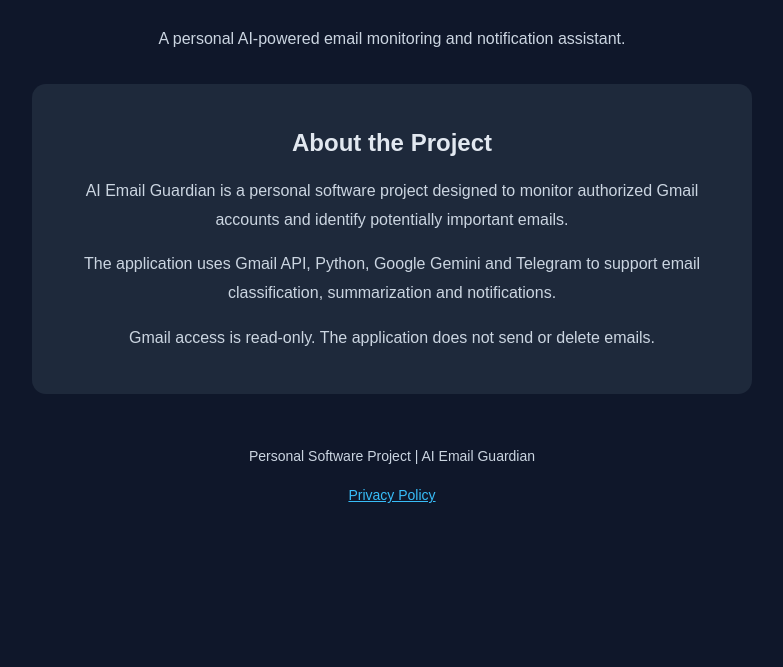
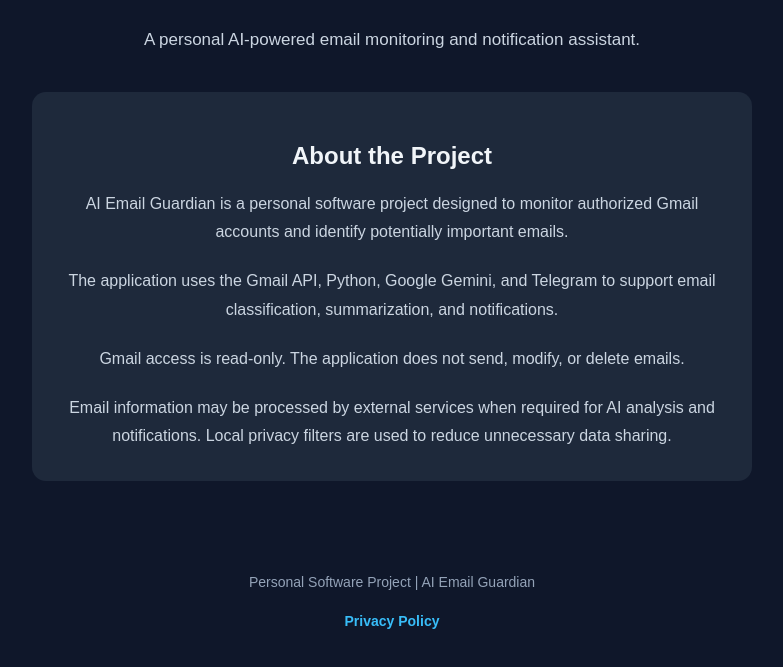
Before and after one commit to ozancantopbasli/ozancantopbasli.github.io, a plain HTML site: page index.html in a window 1280 px wide. Shown: the part 139-806 px from the top of the page, without its empty margins (248-1031 px from the left). Drawn offline with Linux system fonts and the light colour scheme.

Commit message:
Update index.html

```diff
--- a/index.html
+++ b/index.html
@@ -4,26 +4,41 @@
 <head>
     <meta charset="UTF-8">
     <meta name="viewport" content="width=device-width, initial-scale=1.0">
+
+    <meta name="description"
+          content="AI Email Guardian is a personal AI-powered Gmail monitoring and Telegram notification assistant.">
+
     <title>AI Email Guardian</title>
 
     <style>
+        * {
+            box-sizing: border-box;
+        }
+
         body {
-            font-family: Arial, sans-serif;
+            font-family: Arial, Helvetica, sans-serif;
             background: #0f172a;
             color: #e2e8f0;
             margin: 0;
             padding: 60px 20px;
             text-align: center;
+            min-height: 100vh;
         }
 
         main {
             max-width: 720px;
-            margin: auto;
+            margin: 0 auto;
         }
 
         h1 {
             color: #38bdf8;
             font-size: 42px;
+            margin-bottom: 28px;
+        }
+
+        h2 {
+            color: #f1f5f9;
+            font-size: 24px;
         }
 
         p {
@@ -31,31 +46,84 @@
             color: #cbd5e1;
         }
 
+        .subtitle {
+            font-size: 17px;
+            margin-bottom: 36px;
+        }
+
         .card {
             background: #1e293b;
             border-radius: 14px;
-            padding: 25px;
+            padding: 30px 25px;
             margin-top: 30px;
         }
 
+        .card p {
+            margin-bottom: 20px;
+        }
+
+        .card p:last-child {
+            margin-bottom: 0;
+        }
+
         footer {
-            margin-top: 50px;
+            margin-top: 55px;
+            padding-top: 20px;
             font-size: 14px;
             color: #94a3b8;
+        }
+
+        footer p {
+            color: #94a3b8;
+        }
+
+        footer a {
+            color: #38bdf8;
+            text-decoration: none;
+            font-weight: 600;
+        }
+
+        footer a:hover {
+            color: #7dd3fc;
+            text-decoration: underline;
+        }
+
+        footer a:focus-visible {
+            outline: 2px solid #38bdf8;
+            outline-offset: 4px;
+        }
+
+        @media (max-width: 600px) {
+            body {
+                padding: 40px 16px;
+            }
+
+            h1 {
+                font-size: 32px;
+            }
+
+            .card {
+                padding: 24px 18px;
+            }
+
+            .subtitle {
+                font-size: 16px;
+            }
         }
     </style>
 </head>
 
 <body>
     <main>
+
         <h1>AI Email Guardian</h1>
 
-        <p>
+        <p class="subtitle">
             A personal AI-powered email monitoring
             and notification assistant.
         </p>
 
-        <div class="card">
+        <section class="card">
             <h2>About the Project</h2>
 
             <p>
@@ -66,31 +134,42 @@
             </p>
 
             <p>
-                The application uses Gmail API,
-                Python, Google Gemini and Telegram
+                The application uses the Gmail API,
+                Python, Google Gemini, and Telegram
                 to support email classification,
-                summarization and notifications.
+                summarization, and notifications.
             </p>
 
             <p>
                 Gmail access is read-only.
-                The application does not send
-                or delete emails.
+                The application does not send,
+                modify, or delete emails.
             </p>
-        </div>
+
+            <p>
+                Email information may be processed
+                by external services when required
+                for AI analysis and notifications.
+                Local privacy filters are used
+                to reduce unnecessary data sharing.
+            </p>
+        </section>
 
         <footer>
+
             <p>
                 Personal Software Project |
                 AI Email Guardian
             </p>
 
-            <p> <a href="/privacy.html"
-           style="color: #38bdf8;">
-            Privacy Policy
+            <p>
+                <a href="/privacy.html">
+                    Privacy Policy
                 </a>
             </p>
+
         </footer>
+
     </main>
 </body>
 </html>
```
